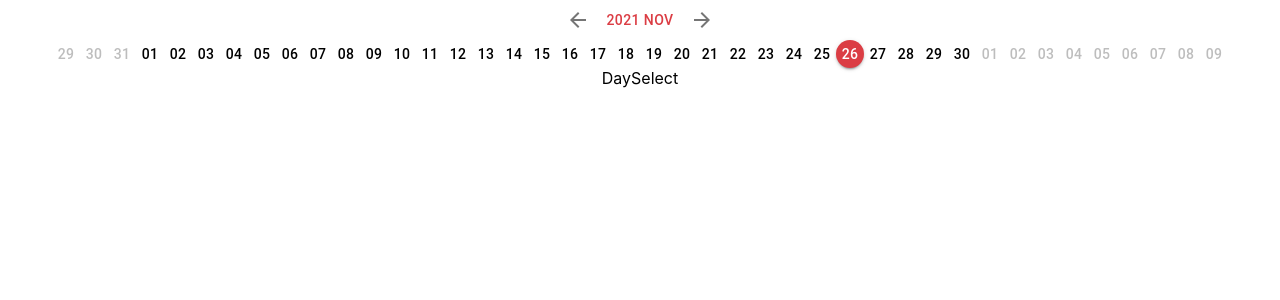
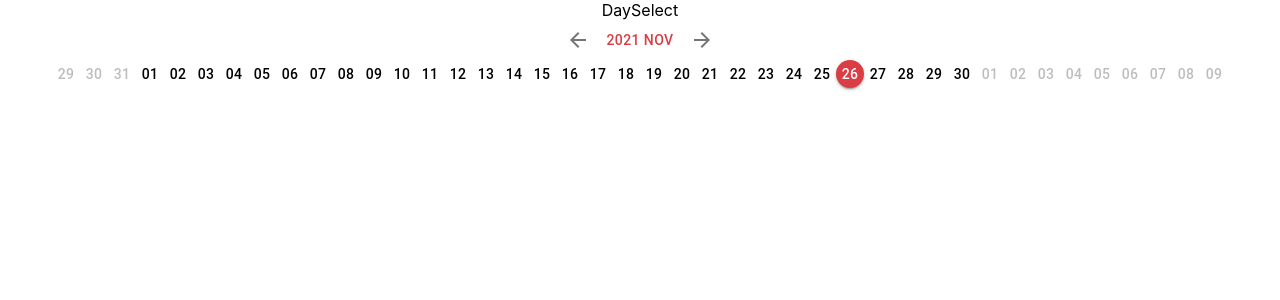
Before and after one commit to JosephT5566/trend_pre_work, a React (Create React App) app: page / in a window 1280 px wide. Shown: the top 300 px of the page. Built offline with nearby package versions, Linux system fonts and the light colour scheme.

Commit message:
add selector factory

```diff
--- a/src/components/Calender.tsx
+++ b/src/components/Calender.tsx
@@ -116,9 +116,10 @@ export default function Calender({}: CalenderProps) {
 		setSelectedDay(moment());
 	};
 
+	const selectorFactory = () => {
+		switch (step) {
+			case SelectActionKind.DaySelect:
 				return (
-		<CalenderContainer>
-			{step === SelectActionKind.DaySelect ? (
 					<DaySelector
 						year={year}
 						month={month}
@@ -127,15 +128,25 @@ export default function Calender({}: CalenderProps) {
 						dispatch={dispatch}
 						onClick={(date) => setSelectedDay(date)}
 					/>
-			) : (
+				);
+			case SelectActionKind.MonthSelect:
+				return (
 					<MonthSelector
 						year={year}
 						month={month}
 						dispatch={dispatch}
 						onClick={(month) => setMonth(month)}
 					/>
-			)}
+				);
+			default:
+				break;
+		}
+	};
+
+	return (
+		<CalenderContainer>
 			<div>{step}</div>
+			{selectorFactory()}
 		</CalenderContainer>
 	);
 }
```
Lines whose indentation alone changed are shown as unchanged.
